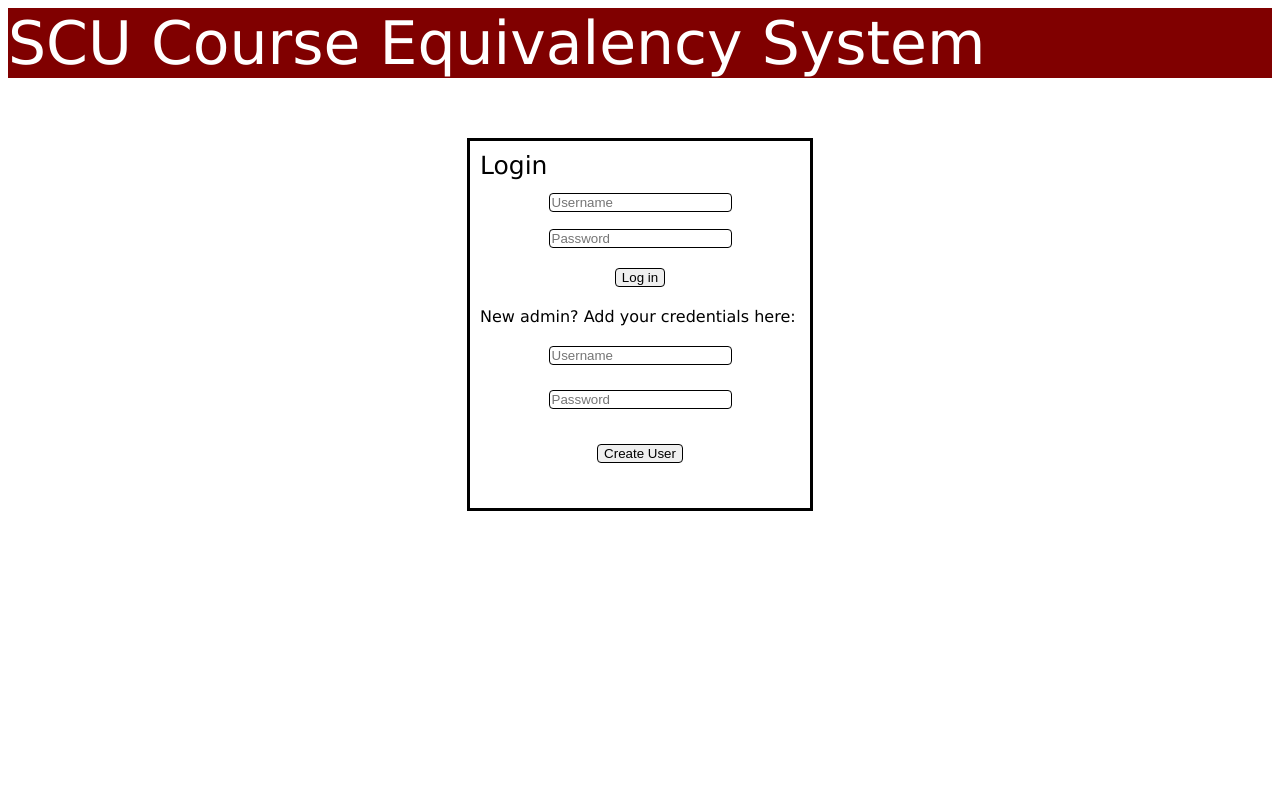
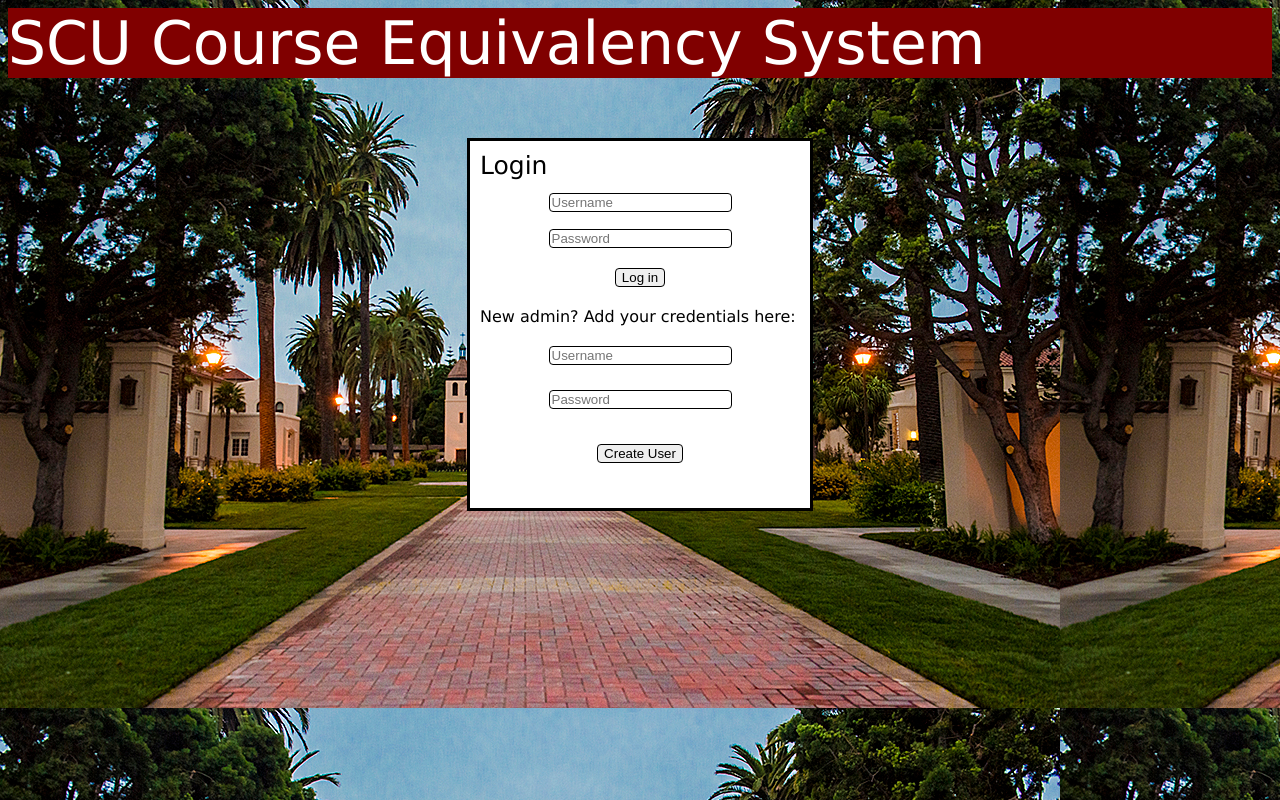
Before and after one commit to SarekSJ/COEN174, a Flask app: template templates/login.html in a window 1280 px wide. Run offline with Flask 2, Linux system fonts and the light colour scheme; the template is opened without the code that fills it, so the values that code supplies are empty.

Commit message:
Update login.html

```diff
--- a/templates/login.html
+++ b/templates/login.html
@@ -5,9 +5,9 @@ h10 {
     font-size: 25px;
     text-align: center;
     color: black;
-    }
+}
 body {
-    background-image: url(<%= asset_path 'santa-clara-palm-drive.jpg' %>);
+    background-image: url('santa-clara-palm-drive.jpg');
 }
 p {
     font-family: verdana;
```
